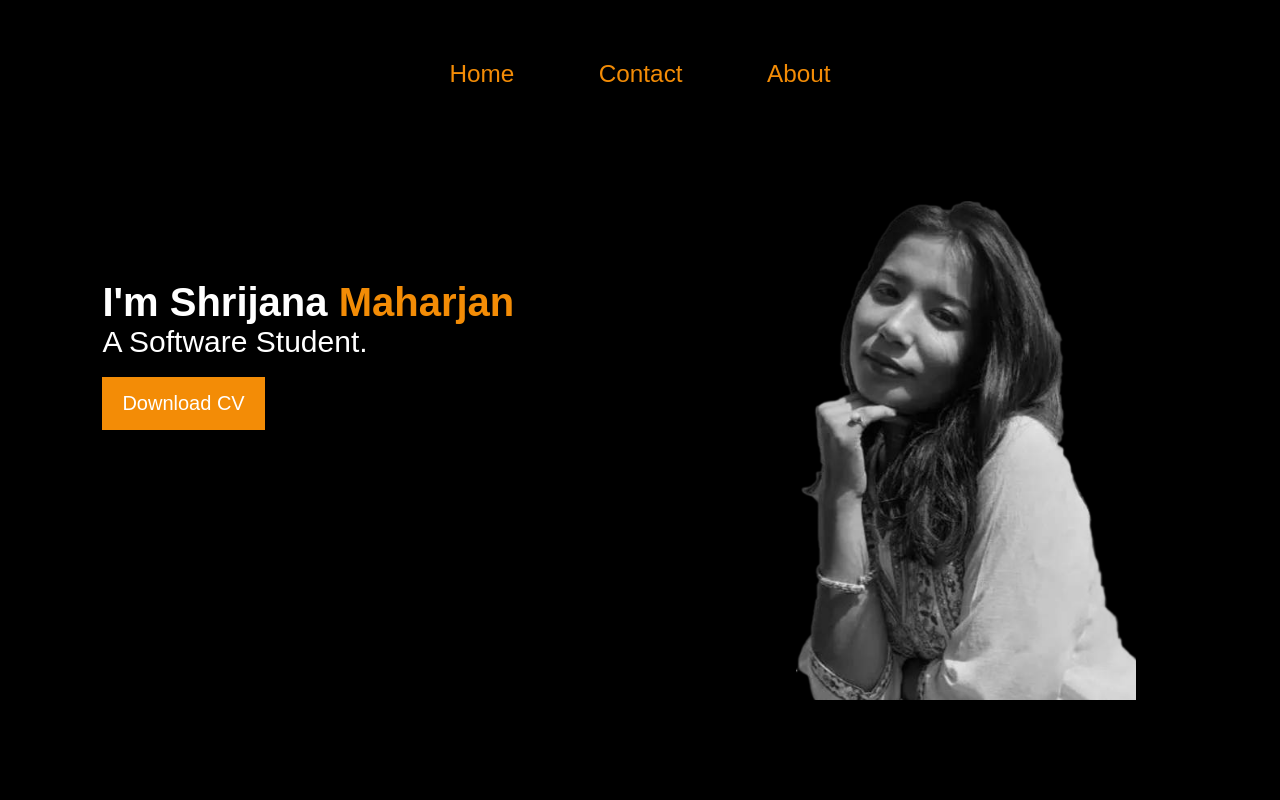
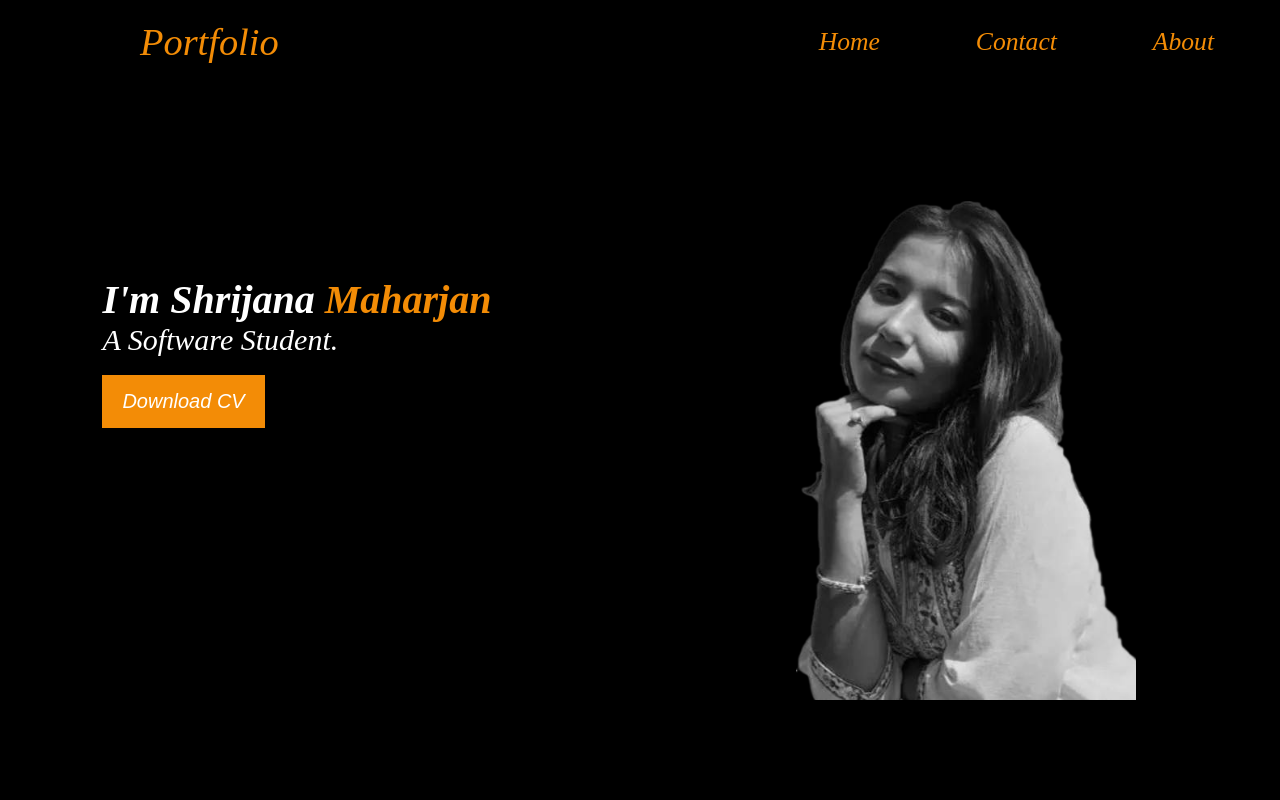
Before and after one commit to Shrijana1029/My-Portfolio, a plain HTML site: page index.html in a window 1280 px wide. Shown: the top 800 px of the page. Drawn offline with Linux system fonts and the light colour scheme.

Commit message:
navbar changed

```diff
--- a/index.html
+++ b/index.html
@@ -8,17 +8,17 @@
 </head>
 <body>
     <div class="container1">
-        <nav class="navbar">
-            <!-- <img src="img/port3.png" class="logo"> -->
-            <ul>
-                <li>
-                    <a href="index.html">Home</a>
-                    <a href="contact.html">Contact</a>
-                    <a href="#">About</a>
-                    <!-- <a href="#"></a> -->
-                </li>
-            </ul>
-        </nav>
+        <div class="hello">
+            <nav class="logo">
+                <a href="#">Portfolio</a>
+            </nav>
+            <nav class="navbar">
+                <a href="index.html">Home</a>
+                <a href="contact.html">Contact</a>
+                <a href="#">About</a>
+            </nav>
+        </div>
+
         <div class="container2">
             <h1>I'm Shrijana <span>Maharjan</span></h1>
             <p>A Software Student.</p>
--- a/style.css
+++ b/style.css
@@ -1,8 +1,10 @@
 *{
     margin: 0;
     padding: 0;
-    font-family: sans-serif;
+    /* font-family: ; */
     /* background-color: black; */
+    /* font-style: scrip; */
+    font-style:italic;
     color: white;
 }
 .container1
@@ -12,27 +14,30 @@
     background-color:black;
     position: relative;
 }
-.navbar
-{
-    text-align: center;
-    padding-top: 60px;
+.hello{
+    padding: 20px;
+    background-color: black;
+    /* color: rgb(243, 140, 6); */
+    justify-content: space-between;
+    align-items: center;
+    display: flex;
+}
+.logo a{
+    font-size: 3vw;
+    text-decoration: none;
+    color: rgb(243, 140, 6);
+    margin: 120px;
+    font-style: oblique;
+    padding-top: 20px;
+}
+.navbar a{
+    font-size: 2vw;
+    text-decoration: none;
+    color:rgb(243, 140, 6);
+    margin: 46px;
+}
 
-
-}
-.navbar logo
-{
-
-}
-.navbar ul li a{
-    align-items: space;
-    text-decoration: none;
-    font-size: 1.9vw;
-    display: inline;
-    /* margin: 20px; */
-    padding:40px;
-    color:  rgb(243, 140, 6);
-}
-.navbar ul li a:hover{
+.navbar a:hover{
     color:white;
 }
 .container2{
```
Also changed, not shown: img/coo.png (added).
